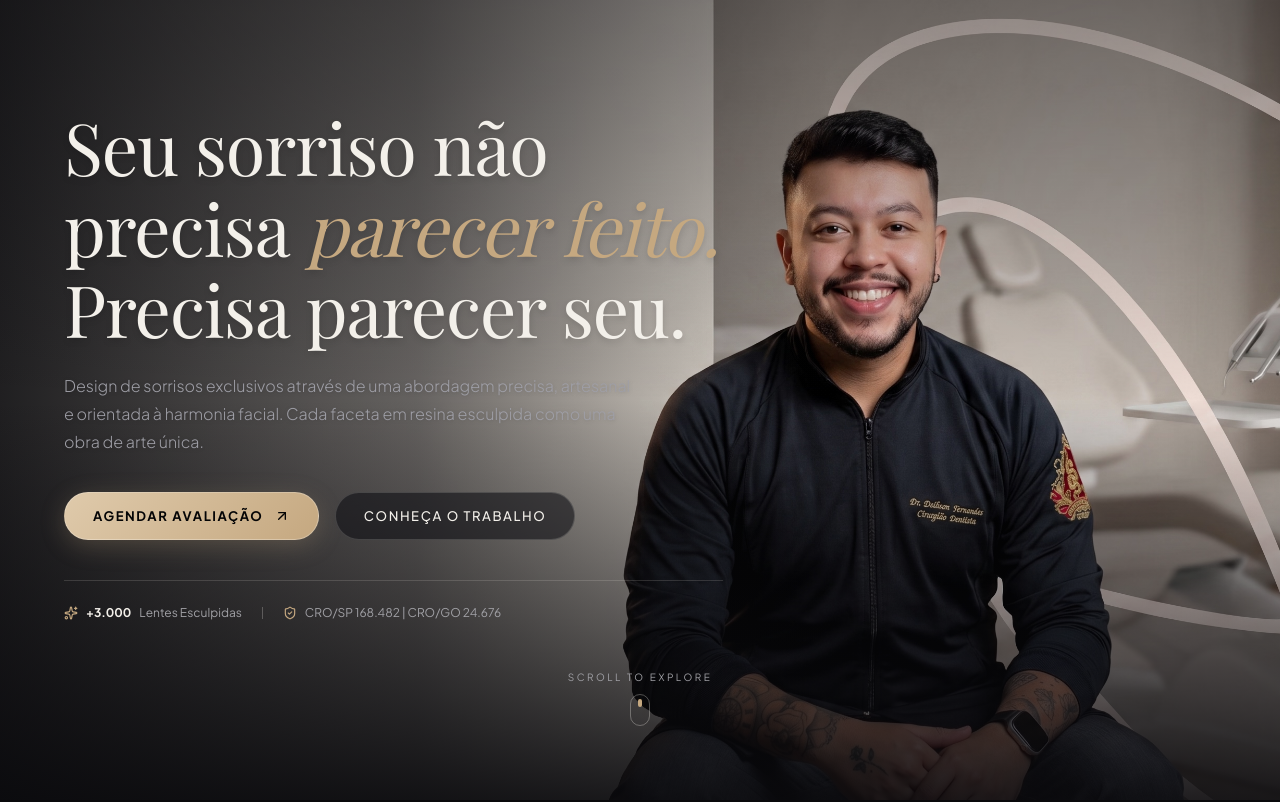
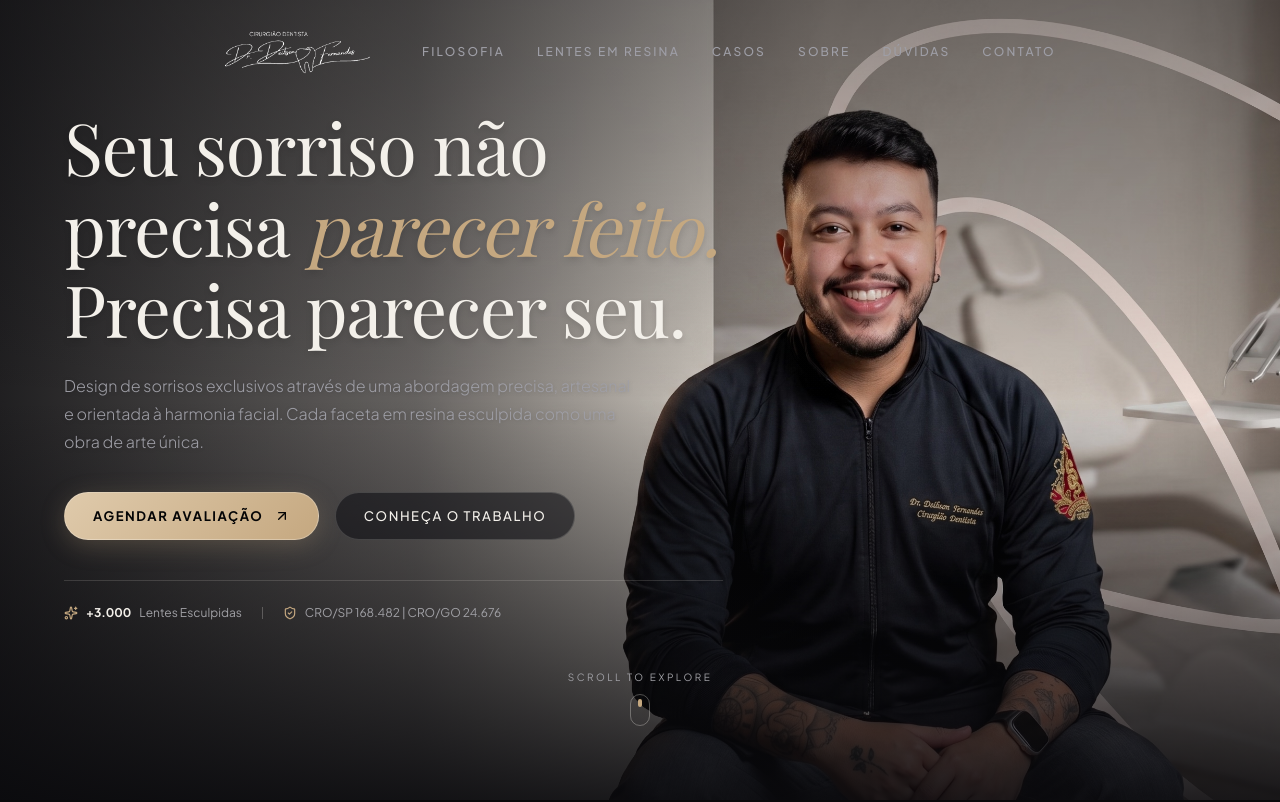
Before and after one commit to Kooda8809/drDeibson, a React (Vite) app: page / in a window 1280 px wide. Shown: the top 802 px of the page. Built offline with nearby package versions, Linux system fonts and the light colour scheme; a web font is replaced by a local one.

Commit message:
feat(header): display header content over hero with glass box on scroll

```diff
--- a/src/components/common/Header.tsx
+++ b/src/components/common/Header.tsx
@@ -18,22 +18,18 @@ export const Header: React.FC<HeaderProps> = ({ onOpenAppointmentModal }) => {
 
   useEffect(() => {
     const handleScroll = () => {
-      // On homepage, header stays invisible until user scrolls past hero (approx 120px)
-      if (window.scrollY > 120) {
+      // Box appears as soon as user scrolls down
+      if (window.scrollY > 30) {
         setIsScrolled(true);
       } else {
         setIsScrolled(false);
       }
     };
 
-    if (isHomePage) {
-      handleScroll();
-      window.addEventListener('scroll', handleScroll, { passive: true });
-      return () => window.removeEventListener('scroll', handleScroll);
-    } else {
-      setIsScrolled(true);
-    }
-  }, [isHomePage]);
+    handleScroll();
+    window.addEventListener('scroll', handleScroll, { passive: true });
+    return () => window.removeEventListener('scroll', handleScroll);
+  }, [location.pathname]);
 
   // Close mobile drawer on route change
   useEffect(() => {
@@ -45,15 +41,15 @@ export const Header: React.FC<HeaderProps> = ({ onOpenAppointmentModal }) => {
     onOpenAppointmentModal();
   };
 
-  const isHeaderVisible = !isHomePage || isScrolled;
+  const hasBox = !isHomePage || isScrolled;
 
   return (
     <>
       <header
         className={`fixed top-0 left-0 right-0 z-40 transition-all duration-500 ease-out ${
-          isHeaderVisible
-            ? 'opacity-100 translate-y-0 pointer-events-auto bg-[#09090C]/95 backdrop-blur-xl border-b border-[rgba(243,240,234,0.08)] py-3 shadow-2xl'
-            : 'opacity-0 -translate-y-4 pointer-events-none py-4'
+          hasBox
+            ? 'bg-[#09090C]/95 backdrop-blur-xl border-b border-[rgba(243,240,234,0.08)] py-3 shadow-2xl'
+            : 'bg-transparent border-b border-transparent backdrop-blur-none py-5 sm:py-6 shadow-none'
         }`}
       >
         <div className="site-container flex items-center justify-between lg:justify-center lg:gap-8 xl:gap-12">
```
